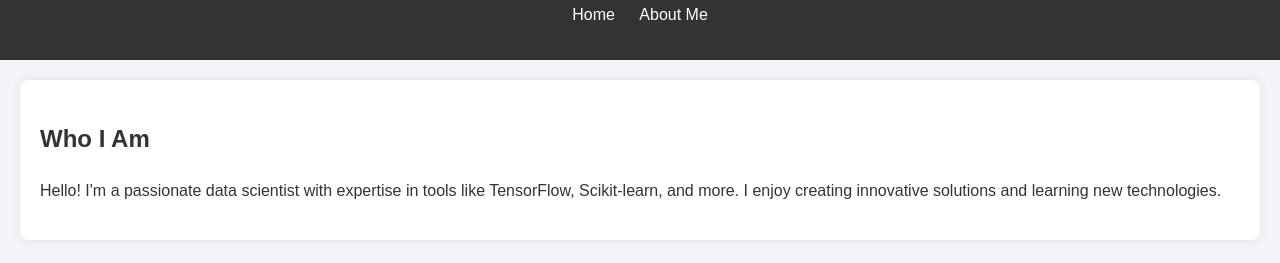
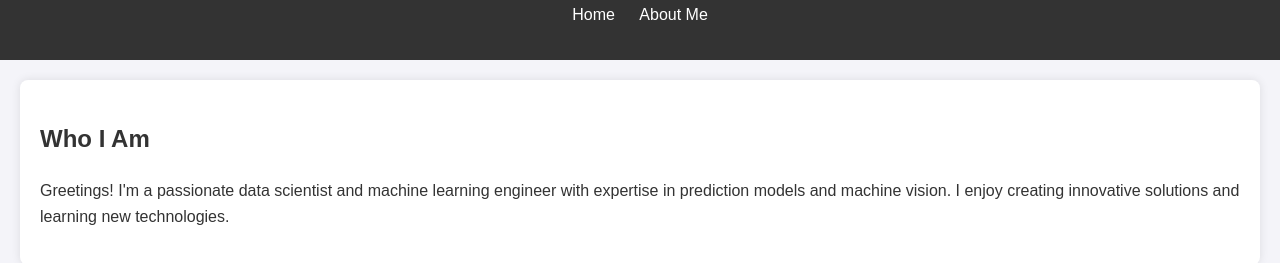
Before and after one commit to julfom/julfom.github.io, a plain HTML site: page about.html in a window 1280 px wide. Shown: the part 81-344 px from the top of the page. Drawn offline with Linux system fonts and the light colour scheme.

Commit message:
Update about.html

```diff
--- a/about.html
+++ b/about.html
@@ -20,7 +20,7 @@
     <section>
         <h2>Who I Am</h2>
         <p>
-            Hello! I'm a passionate data scientist with expertise in tools like TensorFlow, Scikit-learn, and more. I enjoy creating innovative solutions and learning new technologies.
+            Greetings! I'm a passionate data scientist and machine learning engineer with expertise in prediction models and machine vision. I enjoy creating innovative solutions and learning new technologies.
         </p>
     </section>
 </body>
```
